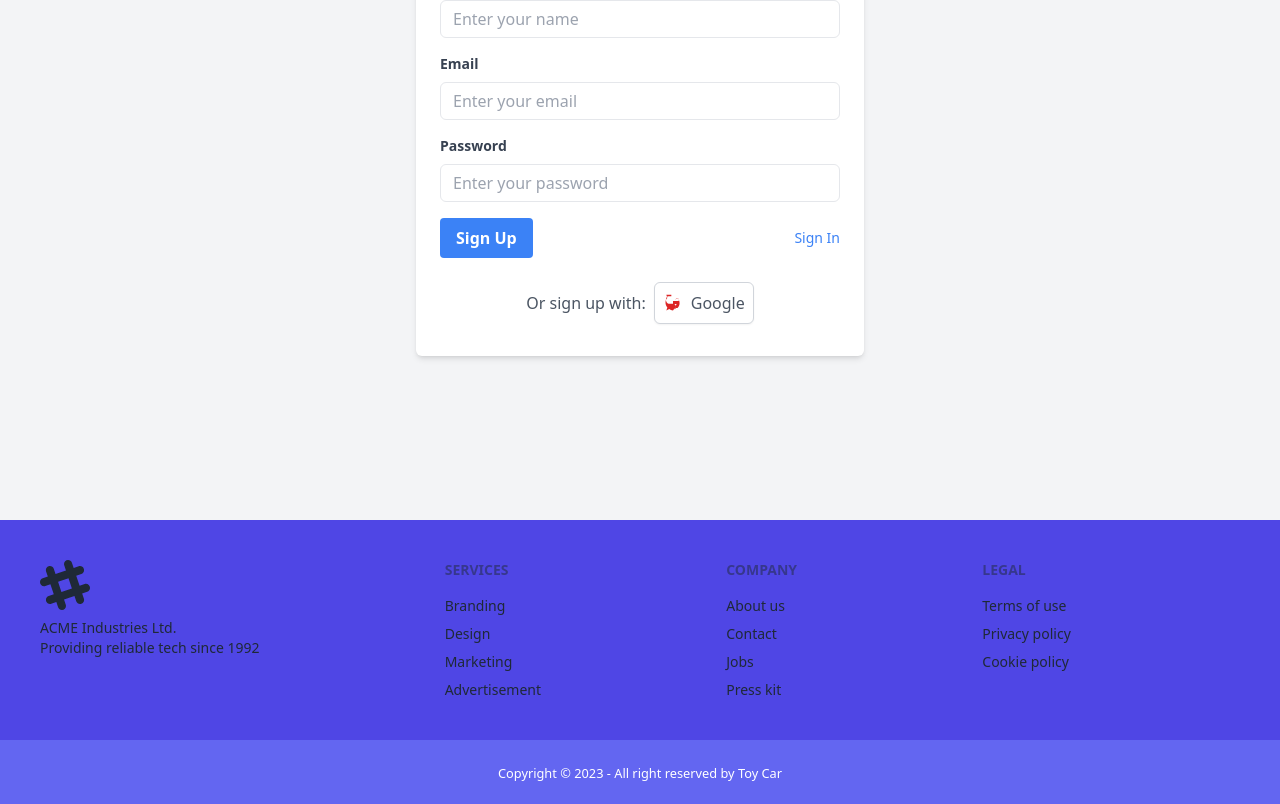
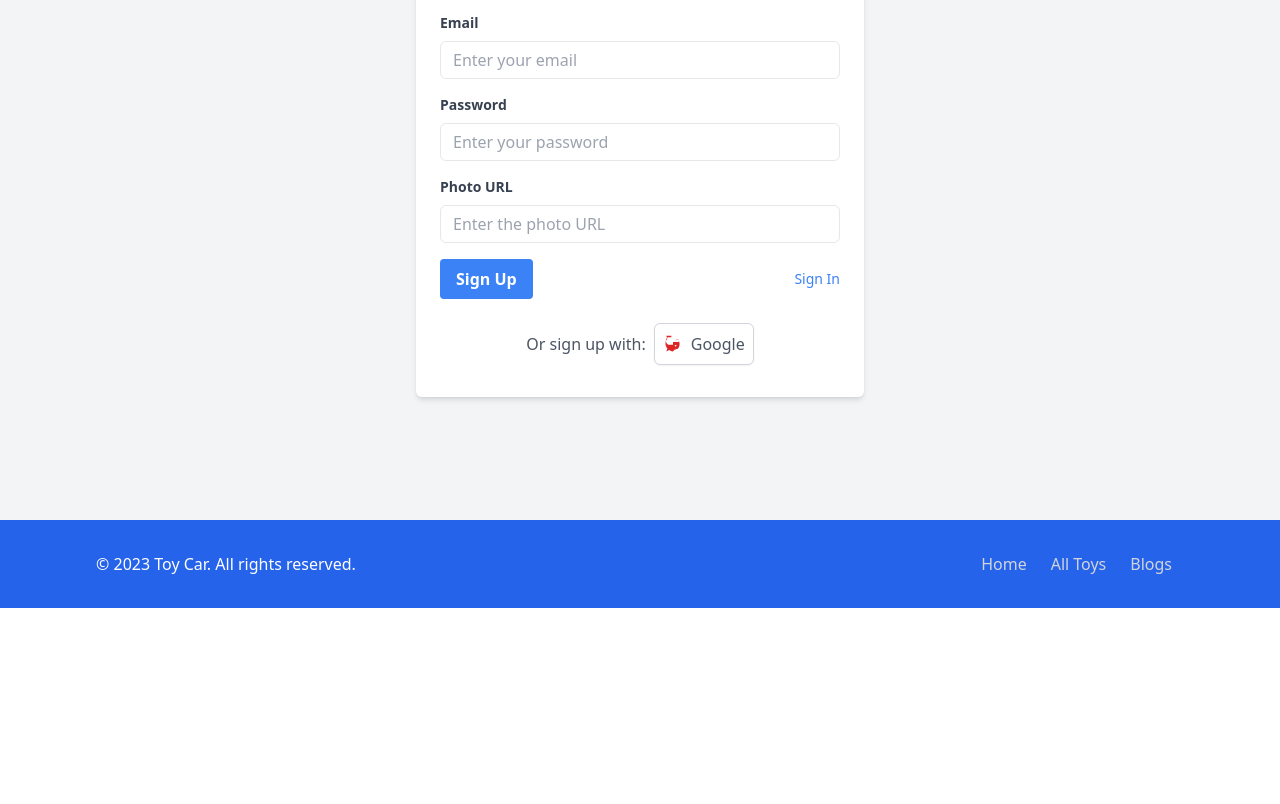
Before and after one commit to MozammalHaq/toy-car-client, a React (Vite) app: page /signUp in a window 1280 px wide. Shown: the part 344-1148 px from the top of the page. After the commit the page ends 952 px from the top, so only its background shows below. Built offline with nearby package versions, Linux system fonts and the light colour scheme.

Commit message:
add gallary and comment section

```diff
--- /dev/null
+++ b/src/Pages/Home/Banner/Banner.jsx
@@ -0,0 +1,33 @@
+
+
+const Banner = () => {
+  return (
+    <section className="flex flex-wrap items-center justify-center py-12 bg-blue-200">
+      <div className="max-w-6xl mx-auto px-4 sm:px-6 lg:px-8">
+        <div className="md:flex md:flex-row-reverse items-center">
+          <div className="md:w-1/2">
+            <img
+              className="rounded-lg shadow-lg"
+              src="https://images-cdn.ubuy.co.in/633aad0dcb0629168c563ca3-toy-cars-sian-fkp3-metal-model-car-with.jpg"
+            />
+          </div>
+          <div className="md:w-1/2 mt-8 md:mt-0 me-20">
+            <h2 className="text-4xl font-semibold mb-4">The Biggest Marketplace for
+            <span
+              className="font-bold text-primary"
+            > Toy Car</span></h2>
+            <p className="text-lg text-gray-700 my-6">
+              Banner Description Lorem ipsum dolor sit amet, consectetur adipiscing elit.
+              Aenean consequat mauris vel lacus luctus, eget fringilla nunc tristique.
+            </p>
+            <button className="bg-blue-500 hover:bg-blue-600 text-white font-bold py-2 px-4 rounded focus:outline-none focus:shadow-outline">
+              Learn More
+            </button>
+          </div>
+        </div>
+      </div>
+    </section>
+  );
+};
+
+export default Banner;
--- /dev/null
+++ b/src/Pages/Home/Comments/Comment.jsx
@@ -0,0 +1,18 @@
+
+
+const Comment = ({ name, comment, imageSrc }) => {
+    return (
+        <div className="bg-white rounded-lg shadow-lg p-6">
+            <div className="flex items-center mb-4">
+                <img className="w-12 h-12 rounded-full mr-4" src={imageSrc} alt={name} />
+                <div>
+                    <h3 className="text-lg font-semibold">{name}</h3>
+                    <p className="text-gray-600">Client</p>
+                </div>
+            </div>
+            <p className="text-gray-700">{comment}</p>
+        </div>
+    );
+};
+
+export default Comment;
--- /dev/null
+++ b/src/Pages/Home/Comments/Comments.jsx
@@ -0,0 +1,40 @@
+import Comment from "./Comment";
+
+const comments = [
+    {
+        id: 1,
+        name: "John Doe",
+        comment: "I'm really impressed with the service. The team went above and beyond to meet my expectations.",
+        imageSrc: "/path/to/avatar1.jpg",
+    },
+    {
+        id: 2,
+        name: "Jane Smith",
+        comment: "Excellent work! The quality of the product is outstanding. Highly recommended.",
+        imageSrc: "/path/to/avatar2.jpg",
+    },
+    {
+        id: 3,
+        name: "Mike Johnson",
+        comment: "Great experience with this company. Prompt communication and professional service.",
+        imageSrc: "/path/to/avatar3.jpg",
+    }
+];
+
+
+const Comments = () => {
+    return (
+        <div>
+            {comments.map((comment) => (
+                <Comment
+                    key={comment.id}
+                    name={comment.name}
+                    comment={comment.comment}
+                    imageSrc={comment.imageSrc}
+                />
+            ))}
+        </div>
+    );
+};
+
+export default Comments;
--- /dev/null
+++ b/src/Pages/Home/Gallerys/GalleryCard.jsx
@@ -0,0 +1,22 @@
+
+
+const GalleryCard = ({product}) => {
+    const {id, name, price, rating, imageSrc} = product;
+    return (
+        <div className="card bg-base-100 shadow-xl overflow-hidden">
+            <figure className="p-4"><img src={imageSrc} alt="Shoes" /></figure>
+            <div className="card-body bg-blue-100">
+                <h2 className="card-title">{name}</h2>
+                <div className="text-2xl flex justify-between my-4">
+                    <span>{rating}</span>
+                    <span className="font-bold text-primary">Tk. {price}</span>
+                </div>
+                <div className="card-actions justify-end">
+                    <button className="btn btn-primary">View Details</button>
+                </div>
+            </div>
+        </div>
+    );
+};
+
+export default GalleryCard;
--- /dev/null
+++ b/src/Pages/Home/Gallerys/Gallerys.jsx
@@ -0,0 +1,68 @@
+import GalleryCard from "./GalleryCard";
+
+
+const products = [
+    {
+        id: 1,
+        name: 'Product 1',
+        price: 29.99,
+        rating: 4.5,
+        imageSrc: 'https://images-na.ssl-images-amazon.com/images/I/61Xuv0TiIRL._AC_UL600_SR600,600_.jpg',
+    },
+    {
+        id: 2,
+        name: 'Product 2',
+        price: 39.99,
+        rating: 4.2,
+        imageSrc: 'https://images-na.ssl-images-amazon.com/images/I/61Xuv0TiIRL._AC_UL600_SR600,600_.jpg',
+    },
+    {
+        id: 3,
+        name: 'Product 3',
+        price: 49.99,
+        rating: 4.7,
+        imageSrc: 'https://images-na.ssl-images-amazon.com/images/I/61Xuv0TiIRL._AC_UL600_SR600,600_.jpg',
+    },
+    {
+        id: 4,
+        name: 'Product 4',
+        price: 29.99,
+        rating: 4.5,
+        imageSrc: 'https://images-na.ssl-images-amazon.com/images/I/61Xuv0TiIRL._AC_UL600_SR600,600_.jpg',
+    },
+    {
+        id: 5,
+        name: 'Product 5',
+        price: 39.99,
+        rating: 4.2,
+        imageSrc: 'https://images-na.ssl-images-amazon.com/images/I/61Xuv0TiIRL._AC_UL600_SR600,600_.jpg',
+    },
+    {
+        id: 6,
+        name: 'Product 6',
+        price: 49.99,
+        rating: 4.7,
+        imageSrc: 'https://images-na.ssl-images-amazon.com/images/I/61Xuv0TiIRL._AC_UL600_SR600,600_.jpg',
+    }
+]
+
+
+const Gallerys = () => {
+    return (
+        <section className="py-20 bg-slate-200">
+            <div className="max-w-6xl mx-auto px-4 sm:px-6 lg:px-8">
+                <h2 className="text-4xl font-semibold text-center mb-8 text-primary">Toy Gallery</h2>
+                <div className="grid grid-cols-1 md:grid-cols-2 lg:grid-cols-3 gap-8">
+                    {
+                        products.map(product => <GalleryCard
+                            key={product.id}
+                            product={product}
+                        ></GalleryCard>)
+                    }
+                </div>
+            </div>
+        </section>
+    );
+};
+
+export default Gallerys;
--- a/src/Pages/Home/Home/Home.jsx
+++ b/src/Pages/Home/Home/Home.jsx
@@ -1,9 +1,14 @@
+import Banner from "../Banner/Banner";
+import Comments from "../Comments/Comments";
+import Gallerys from "../Gallerys/Gallerys";
 
 
 const Home = () => {
     return (
         <div>
-            <h2>This is Home page.</h2>
+            <Banner/>
+            <Gallerys/>
+            <Comments/>
         </div>
     );
 };
--- a/src/Pages/Shared/Footer/Footer.jsx
+++ b/src/Pages/Shared/Footer/Footer.jsx
@@ -1,38 +1,78 @@
+import { Link } from "react-router-dom";
 
 
 const Footer = () => {
     return (
-        <div className="bg-indigo-600 text-white">
-            <footer className="footer p-10 text-base-content">
-                <div>
-                    <svg width="50" height="50" viewBox="0 0 24 24" xmlns="http://www.w3.org/2000/svg" fillRule="evenodd" clipRule="evenodd" className="fill-current"><path d="M22.672 15.226l-2.432.811.841 2.515c.33 1.019-.209 2.127-1.23 2.456-1.15.325-2.148-.321-2.463-1.226l-.84-2.518-5.013 1.677.84 2.517c.391 1.203-.434 2.542-1.831 2.542-.88 0-1.601-.564-1.86-1.314l-.842-2.516-2.431.809c-1.135.328-2.145-.317-2.463-1.229-.329-1.018.211-2.127 1.231-2.456l2.432-.809-1.621-4.823-2.432.808c-1.355.384-2.558-.59-2.558-1.839 0-.817.509-1.582 1.327-1.846l2.433-.809-.842-2.515c-.33-1.02.211-2.129 1.232-2.458 1.02-.329 2.13.209 2.461 1.229l.842 2.515 5.011-1.677-.839-2.517c-.403-1.238.484-2.553 1.843-2.553.819 0 1.585.509 1.85 1.326l.841 2.517 2.431-.81c1.02-.33 2.131.211 2.461 1.229.332 1.018-.21 2.126-1.23 2.456l-2.433.809 1.622 4.823 2.433-.809c1.242-.401 2.557.484 2.557 1.838 0 .819-.51 1.583-1.328 1.847m-8.992-6.428l-5.01 1.675 1.619 4.828 5.011-1.674-1.62-4.829z"></path></svg>
-                    <p>ACME Industries Ltd.<br />Providing reliable tech since 1992</p>
+        // <div className="bg-indigo-600 text-white">
+        //     <footer className="footer p-10 text-base-content">
+        //         <div>
+        //             <svg width="50" height="50" viewBox="0 0 24 24" xmlns="http://www.w3.org/2000/svg" fillRule="evenodd" clipRule="evenodd" className="fill-current"><path d="M22.672 15.226l-2.432.811.841 2.515c.33 1.019-.209 2.127-1.23 2.456-1.15.325-2.148-.321-2.463-1.226l-.84-2.518-5.013 1.677.84 2.517c.391 1.203-.434 2.542-1.831 2.542-.88 0-1.601-.564-1.86-1.314l-.842-2.516-2.431.809c-1.135.328-2.145-.317-2.463-1.229-.329-1.018.211-2.127 1.231-2.456l2.432-.809-1.621-4.823-2.432.808c-1.355.384-2.558-.59-2.558-1.839 0-.817.509-1.582 1.327-1.846l2.433-.809-.842-2.515c-.33-1.02.211-2.129 1.232-2.458 1.02-.329 2.13.209 2.461 1.229l.842 2.515 5.011-1.677-.839-2.517c-.403-1.238.484-2.553 1.843-2.553.819 0 1.585.509 1.85 1.326l.841 2.517 2.431-.81c1.02-.33 2.131.211 2.461 1.229.332 1.018-.21 2.126-1.23 2.456l-2.433.809 1.622 4.823 2.433-.809c1.242-.401 2.557.484 2.557 1.838 0 .819-.51 1.583-1.328 1.847m-8.992-6.428l-5.01 1.675 1.619 4.828 5.011-1.674-1.62-4.829z"></path></svg>
+        //             <p>ACME Industries Ltd.<br />Providing reliable tech since 1992</p>
+        //         </div>
+        //         <div>
+        //             <span className="footer-title">Services</span>
+        //             <a className="link link-hover">Branding</a>
+        //             <a className="link link-hover">Design</a>
+        //             <a className="link link-hover">Marketing</a>
+        //             <a className="link link-hover">Advertisement</a>
+        //         </div>
+        //         <div>
+        //             <span className="footer-title">Company</span>
+        //             <a className="link link-hover">About us</a>
+        //             <a className="link link-hover">Contact</a>
+        //             <a className="link link-hover">Jobs</a>
+        //             <a className="link link-hover">Press kit</a>
+        //         </div>
+        //         <div>
+        //             <span className="footer-title">Legal</span>
+        //             <a className="link link-hover">Terms of use</a>
+        //             <a className="link link-hover">Privacy policy</a>
+        //             <a className="link link-hover">Cookie policy</a>
+        //         </div>
+        //     </footer>
+        //     <div className="text-center p-5 bg-indigo-500">
+        //         <small>Copyright © 2023 - All right reserved by Toy Car</small>
+        //     </div>
+        // </div>
+        <footer className="bg-blue-600 py-8">
+            <div className="max-w-6xl mx-auto px-4 sm:px-6 lg:px-8">
+                <div className="flex flex-wrap justify-between items-center">
+                    <div className="w-full sm:w-auto">
+                        <p className="text-white text-center sm:text-left">
+                            &copy; {new Date().getFullYear()} Toy Car. All rights reserved.
+                        </p>
+                    </div>
+                    <div className="w-full sm:w-auto mt-4 sm:mt-0">
+                        <ul className="flex justify-center sm:justify-end">
+                            <li>
+                                <Link
+                                    className="text-gray-300 hover:text-white px-3 py-2"
+                                    to='/'
+                                >
+                                    Home
+                                </Link>
+                            </li>
+                            <li>
+                                <Link
+                                    className="text-gray-300 hover:text-white px-3 py-2"
+                                    to="/allToys"
+                                >
+                                    All Toys
+                                </Link>
+                            </li>
+                            <li>
+                                <Link
+                                    className="text-gray-300 hover:text-white px-3 py-2"
+                                    to="/blogs"
+                                >
+                                    Blogs
+                                </Link>
+                            </li>
+                        </ul>
+                    </div>
                 </div>
-                <div>
-                    <span className="footer-title">Services</span>
-                    <a className="link link-hover">Branding</a>
-                    <a className="link link-hover">Design</a>
-                    <a className="link link-hover">Marketing</a>
-                    <a className="link link-hover">Advertisement</a>
-                </div>
-                <div>
-                    <span className="footer-title">Company</span>
-                    <a className="link link-hover">About us</a>
-                    <a className="link link-hover">Contact</a>
-                    <a className="link link-hover">Jobs</a>
-                    <a className="link link-hover">Press kit</a>
-                </div>
-                <div>
-                    <span className="footer-title">Legal</span>
-                    <a className="link link-hover">Terms of use</a>
-                    <a className="link link-hover">Privacy policy</a>
-                    <a className="link link-hover">Cookie policy</a>
-                </div>
-            </footer>
-            <div className="text-center p-5 bg-indigo-500">
-                <small>Copyright © 2023 - All right reserved by Toy Car</small>
             </div>
-        </div>
+        </footer>
     );
 };
 
--- a/src/Pages/SignUp/SignUp.jsx
+++ b/src/Pages/SignUp/SignUp.jsx
@@ -39,6 +39,18 @@ const SignUp = () => {
                             placeholder="Enter your password"
                         />
                     </div>
+                    <div className="mb-4">
+                        <label className="block text-gray-700 text-sm font-bold mb-2" htmlFor="photoUrl">
+                            Photo URL
+                        </label>
+                        <input
+                            className="appearance-none border rounded-md py-2 px-3 text-gray-700 leading-tight focus:outline-none focus:shadow-outline w-full"
+                            id="photoUrl"
+                            type="text"
+                            placeholder="Enter the photo URL"
+                        />
+                    </div>
+
                     <div className="flex items-center justify-between">
                         <button
                             className="bg-blue-500 hover:bg-blue-600 text-white font-bold py-2 px-4 rounded focus:outline-none focus:shadow-outline"
```
